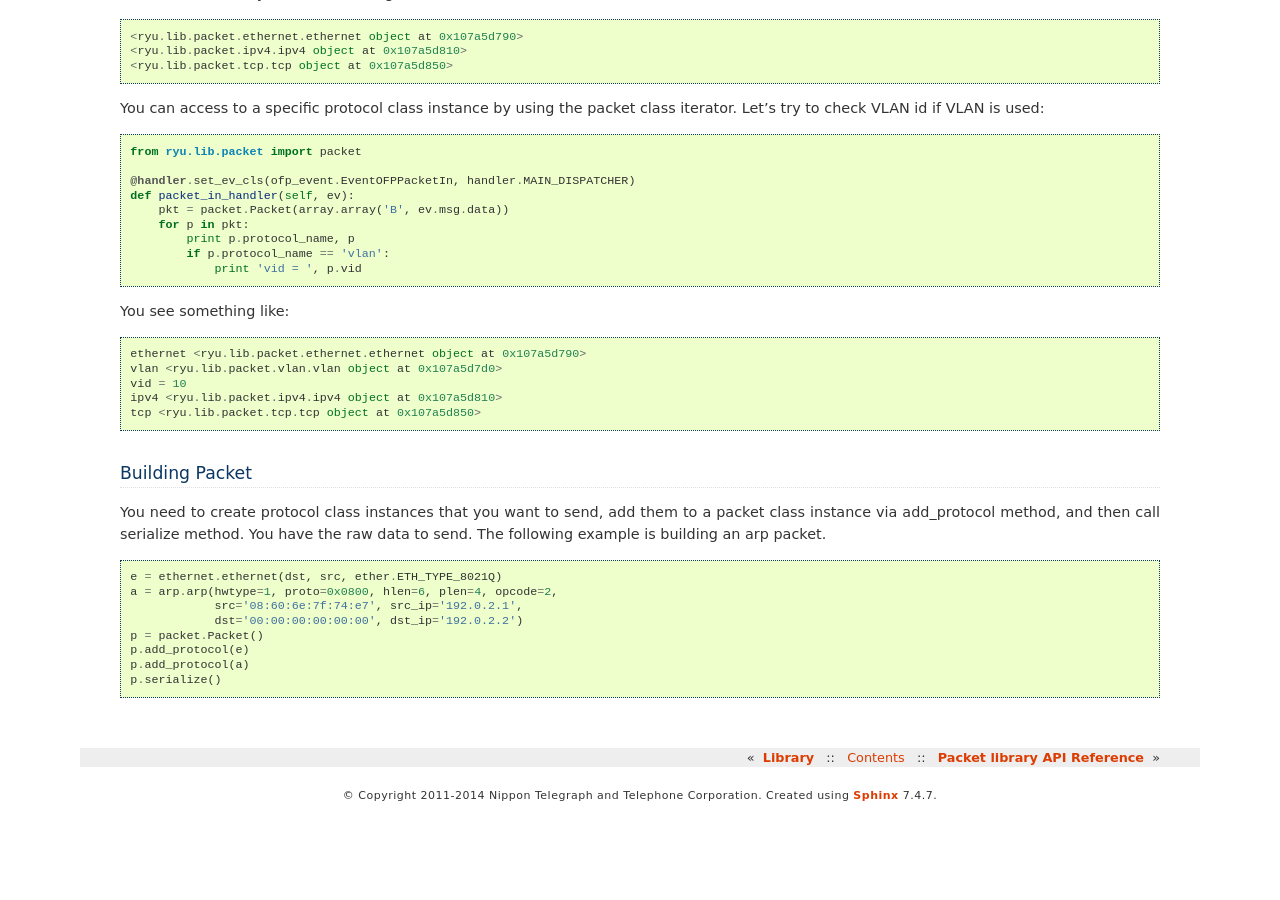
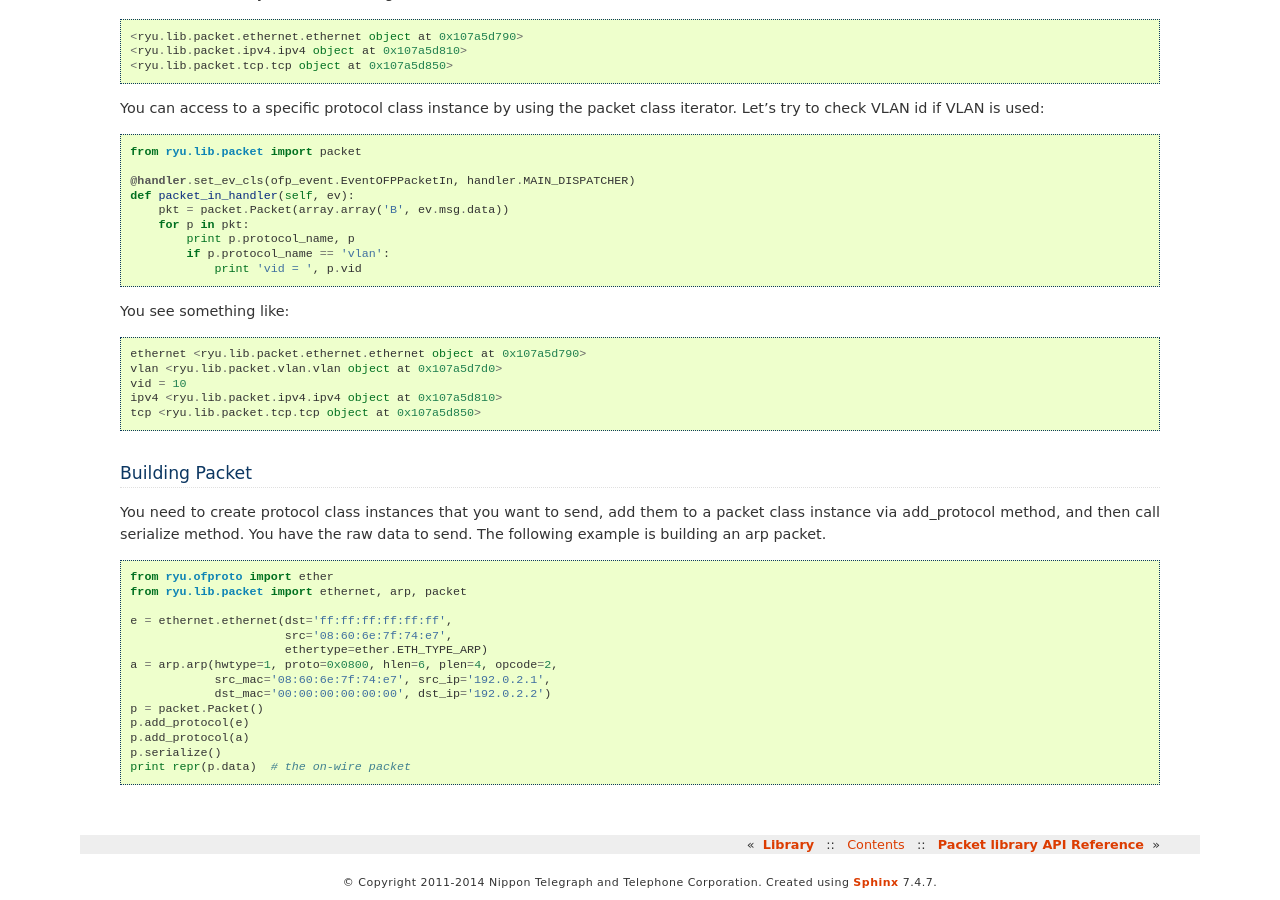
Before and after one commit to zengyue-github/ryu, a Sphinx documentation site: the page built from doc/source/library_packet.rst, in a window 1280 px wide and 900 px high, scrolled down 841 px. Built offline with Sphinx 7.4.7, drawn with Linux system fonts in a browser that asks for light colours; before the commit the page ends 1653 px from its top, so only the background shows below that.

Commit message:
library_packet.rst: fix an example code
Reported by Sebastian Gebhard on ryu-devel@.

Signed-off-by: YAMAMOTO Takashi <yamamoto@valinux.co.jp>
Signed-off-by: FUJITA Tomonori <fujita.tomonori@lab.ntt.co.jp>

```diff
--- a/doc/source/library_packet.rst
+++ b/doc/source/library_packet.rst
@@ -86,11 +86,17 @@ is building an arp packet.
 
 .. code-block:: python
 
-    e = ethernet.ethernet(dst, src, ether.ETH_TYPE_8021Q)
+    from ryu.ofproto import ether
+    from ryu.lib.packet import ethernet, arp, packet
+
+    e = ethernet.ethernet(dst='ff:ff:ff:ff:ff:ff',
+                          src='08:60:6e:7f:74:e7',
+                          ethertype=ether.ETH_TYPE_ARP)
     a = arp.arp(hwtype=1, proto=0x0800, hlen=6, plen=4, opcode=2,
-                src='08:60:6e:7f:74:e7', src_ip='192.0.2.1',
-                dst='00:00:00:00:00:00', dst_ip='192.0.2.2')
+                src_mac='08:60:6e:7f:74:e7', src_ip='192.0.2.1',
+                dst_mac='00:00:00:00:00:00', dst_ip='192.0.2.2')
     p = packet.Packet()
     p.add_protocol(e)
     p.add_protocol(a)
     p.serialize()
+    print repr(p.data)  # the on-wire packet
```
